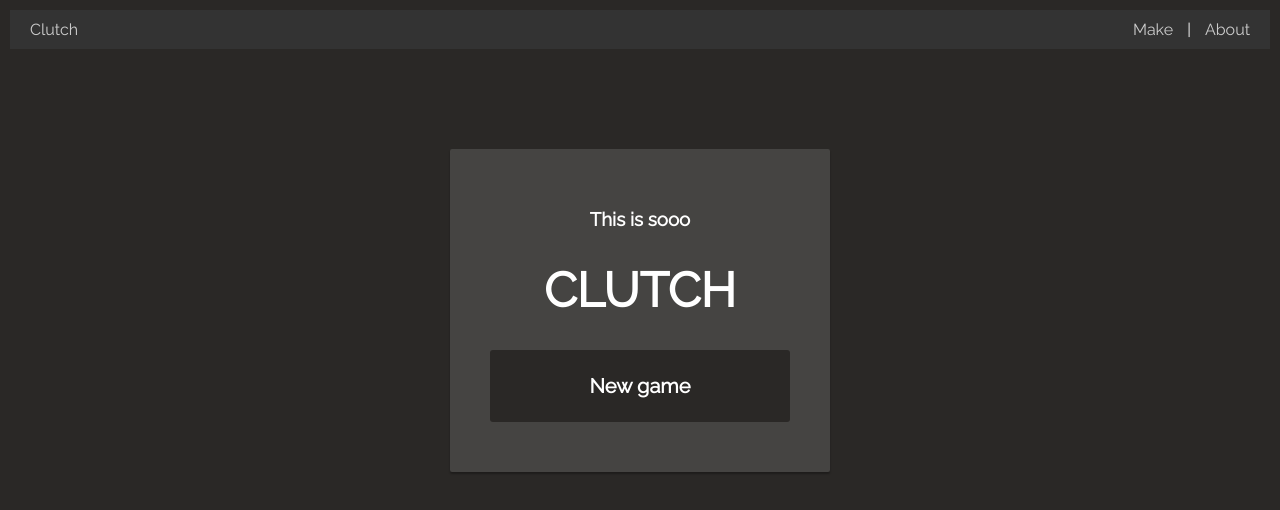
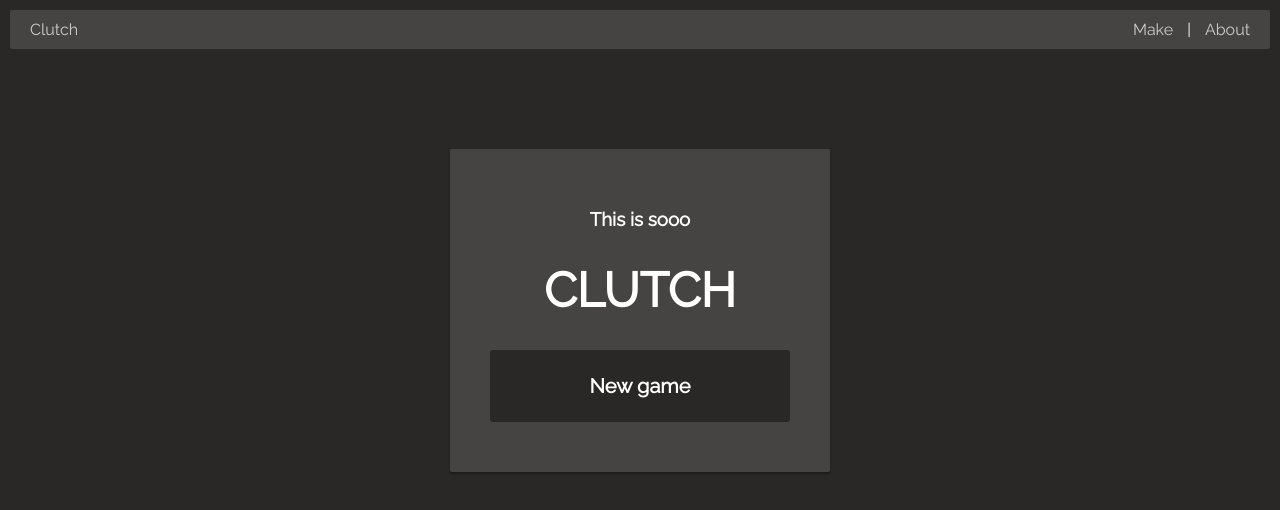
Before and after one commit to irpl/qrcode_hunt, a Vue app in the folder client/: page /#/ in a window 1280 px wide. Shown: the top 510 px of the page. Built offline with nearby package versions, Linux system fonts and the light colour scheme; what vue-qrcode-reader would draw is missing.

Commit message:
header design change, border and bg color

```diff
--- a/client/src/components/Header.vue
+++ b/client/src/components/Header.vue
@@ -17,10 +17,12 @@ export default {
 
 <style scoped>
   .header {
-    background: #333;
+    background-color: #F7F7F722;
     color: #fff;
     /* text-align: center; */
     padding: 10px;
+    /* margin: 0 5.5px; */
+    border-radius: 2px;
   }
   .header a {
     color: #ccc;
```
